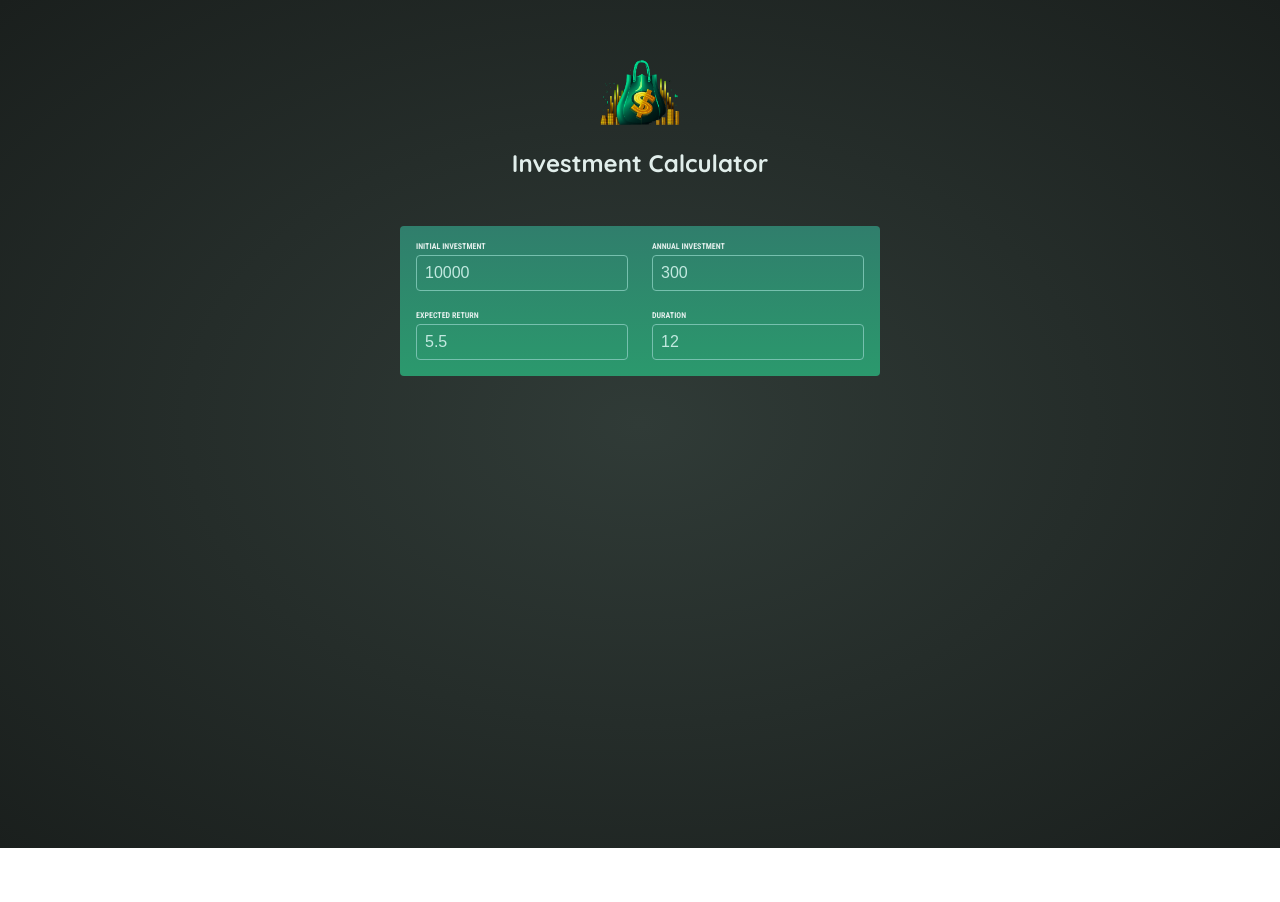
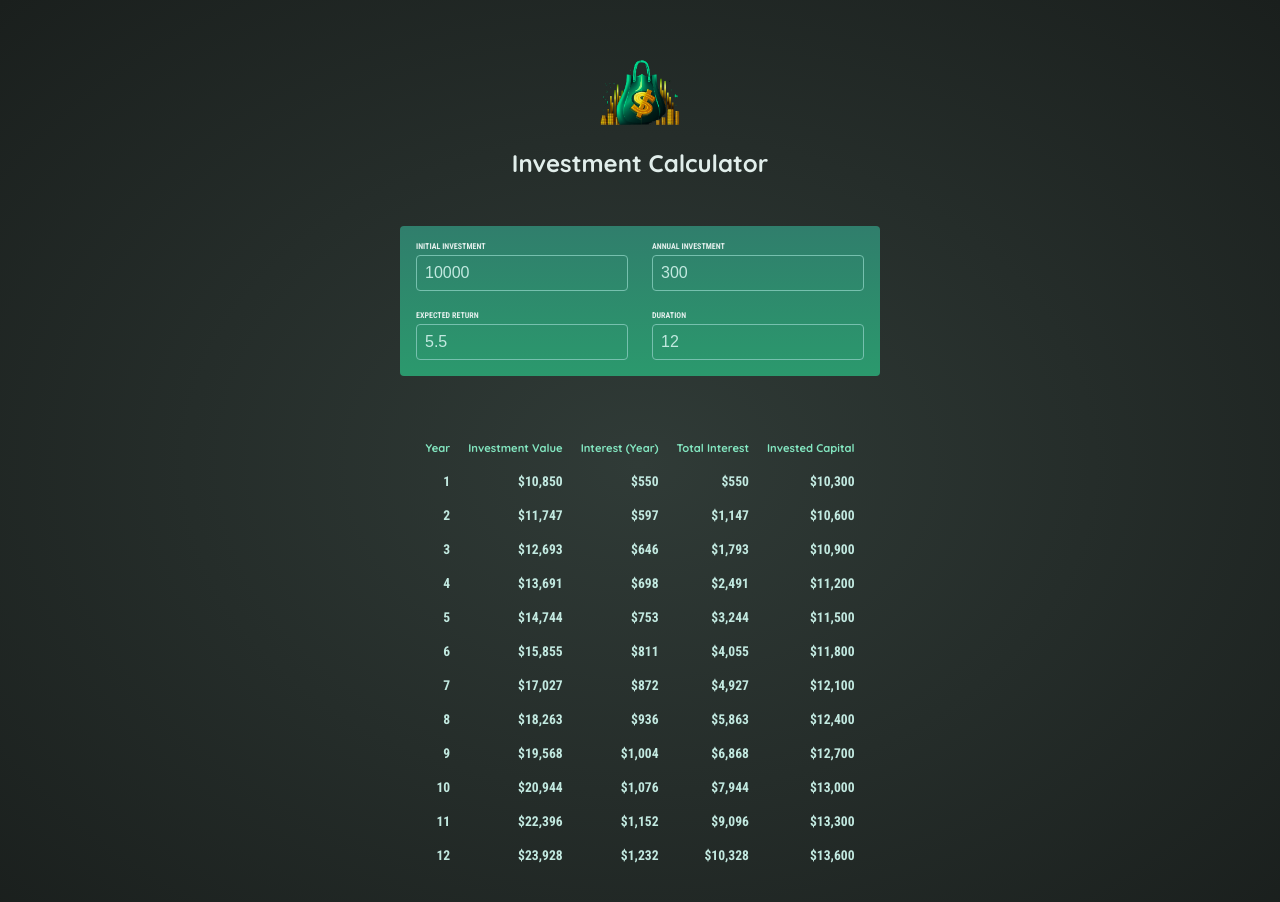
Before and after one commit to JallaJenkins/ReactPracticeInvestmentCalculator, a React (Vite) app: page / in a window 1280 px wide. Shown: the top 902 px of the page. Before the commit the page ends 848 px from the top, so only its background shows below. Built offline with nearby package versions, Linux system fonts and the light colour scheme.

Commit message:
Added Results box initial functionality

```diff
--- a/src/App.jsx
+++ b/src/App.jsx
@@ -2,19 +2,36 @@ import { useState } from 'react';
 
 import Header from './components/Header.jsx';
 import InputBox from './components/InputBox.jsx';
+import Results from './components/Results.jsx';
 
 import UserInput from './components/UserInput.jsx';
 
+const INITIAL_INVESTMENT_STATE = {
+  initialInvestment: 1000,
+  annualInvestment: 300,
+  expectedReturn: 5.5,
+  duration: 12,
+}
 
 function App() {
 
-  // TODO: Consolodate into one object
+  // TODO: Consolodate into one object ??
   const [initialInvestment, setInitialInvestment] = useState(10000);
   const [annualInvestment, setAnnualInvestment] = useState(300);
   const [expectedReturn, setExpectedReturn] = useState(5.5);
   const [duration, setDuration] = useState(12);
 
-  // TODO: Move functions and InputBoxes to UserInput
+
+  const investments = {
+    initialInvestment: initialInvestment,
+    annualInvestment: annualInvestment,
+    expectedReturn: expectedReturn,
+    duration: duration,
+  };
+
+  // const [investmentState, setInvestmentState] = useState(INITIAL_INVESTMENT_STATE);
+
+  // TODO: Move functions and InputBoxes to UserInput ??
   function handleInitialInvestmentChange(event) {
     setInitialInvestment(event.target.value);
   }
@@ -36,16 +53,17 @@ function App() {
     <>
       <Header />
       <div id="user-input">
-        <div class="input-group">
+        <div className="input-group">
           <InputBox id="initial-investment" label="Initial Investment" value={initialInvestment} onChange={handleInitialInvestmentChange} />
           <InputBox id="annual-investment" label="Annual Investment" value={annualInvestment} type="number" onChange={handleAnnualInvestmentChange} />
         </div>
         <br />
-        <div class="input-group">
+        <div className="input-group">
           <InputBox id="expected-return" label="Expected Return" value={expectedReturn} onChange={handleExpectedReturnChange} />
           <InputBox id="duration" label="Duration" defaultValue="12" value={duration} onChange={handleDurationChange} />
         </div>
       </div>
+      <Results investments={investments} />
 
     </>
   );
--- a/src/components/InputBox.jsx
+++ b/src/components/InputBox.jsx
@@ -3,7 +3,7 @@ import { useState } from 'react';
 export default function InputBox({ id, label, value, type = "text", onChange }) {
   return (
     <div >
-      <label for={id}>{label}</label>
+      <label>{label}</label>
       <input id={id} type={type} value={value} onChange={onChange}></input>
     </div>
   );
--- /dev/null
+++ b/src/components/Results.jsx
@@ -0,0 +1,55 @@
+import { calculateInvestmentResults, formatter } from '../util/investment.js';
+
+export default function Results({ investments }) {
+  const results = calculateInvestmentResults(investments);
+
+  function deriveFullResults(results) {
+    const fullData = [];
+    let totalInterest = 0;
+    let investedCapital = investments.initialInvestment;
+    for (const result of results) {
+      totalInterest += result.interest;
+      investedCapital += investments.annualInvestment;
+      const fullYear = {
+        ...result,
+        totalInterest: totalInterest,
+        investedCapital: investedCapital,
+      };
+      fullData.push(fullYear);
+    }
+
+    return fullData;
+  }
+
+  const fullResults = deriveFullResults(results, investments);
+  // console.log(fullResults);
+
+  function displayInvestmentResult(year) {
+    return <tr key={year.year}>
+      <th scope="row">{year.year}</th>
+      <th scope="row">{formatter.format(year.valueEndOfYear)}</th>
+      <th scope="row">{formatter.format(year.interest)}</th>
+      <th scope="row">{formatter.format(year.totalInterest)}</th>
+      <th scope="row">{formatter.format(year.investedCapital)}</th>
+    </tr>
+  }
+
+  return (
+    <table id="result">
+      <thead>
+        <tr>
+          <th scope="col">Year</th>
+          <th scope="col">Investment Value</th>
+          <th scope="col">Interest (Year)</th>
+          <th scope="col">Total Interest</th>
+          <th scope="col">Invested Capital</th>
+        </tr>
+      </thead>
+      <tbody>
+
+        {fullResults.map(year => displayInvestmentResult(year))}
+
+      </tbody>
+    </table>
+  );
+}
```
